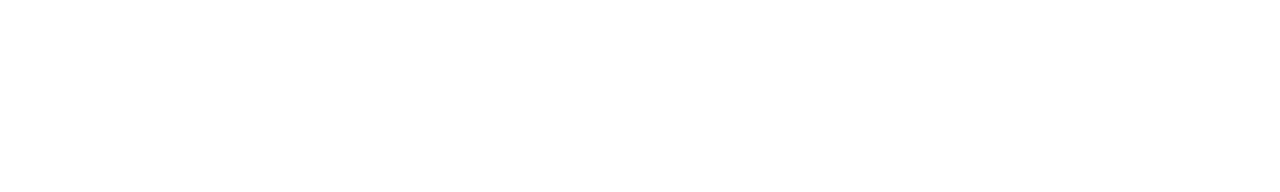
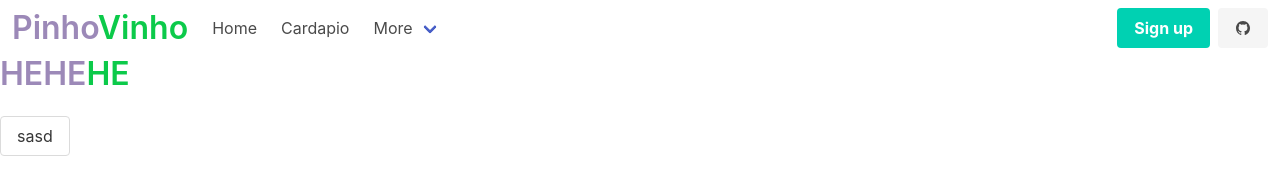
Before and after one commit to pinhotx/pinhovinho, a website: page index.html in a window 1280 px wide. Drawn offline with nearby package versions, Linux system fonts and the light colour scheme.

Commit message:
✨ Add a navbar

```diff
--- a/index.html
+++ b/index.html
@@ -3,9 +3,86 @@
 <head>
   <meta charset="UTF-8">
   <meta name="viewport" content="width=device-width, initial-scale=1.0">
+  <link rel="stylesheet" href="node_modules/bulma/css/bulma.min.css">
+  <link rel="stylesheet" href="base/styles.css">
   <title>PinhoVinho</title>
 </head>
 <body>
 
+  <header>
+    <nav id="n-bar" class="navbar" role="navigation" aria-label="main navigation">
+      <div class="navbar-brand">
+        <a class="navbar-item" href="./index.html">
+          <h1 class="title">
+            Pinho<span class="">Vinho</span>
+          </h1>
+        </a>
+
+        <a role="button" class="navbar-burger" aria-label="menu" aria-expanded="false">
+          <span aria-hidden="true"></span>
+          <span aria-hidden="true"></span>
+          <span aria-hidden="true"></span>
+        </a>
+      </div>
+
+      <div id="navbarBasicExample" class="navbar-menu">
+        <div class="navbar-start">
+          <a class="navbar-item" href="./index.html">
+            Home
+          </a>
+
+          <a class="navbar-item" href="./menu.html">
+            Cardapio
+          </a>
+
+          <div class="navbar-item has-dropdown is-hoverable">
+            <a class="navbar-link">
+              More
+            </a>
+
+            <div class="navbar-dropdown">
+              <a class="navbar-item">
+                About
+              </a>
+              <a class="navbar-item">
+                Jobs
+              </a>
+              <a class="navbar-item">
+                Contact
+              </a>
+              <hr class="navbar-divider">
+              <a class="navbar-item" href="https://github.com/pinhotx/pinhovinho">
+                <ion-icon name="logo-github"></ion-icon>Código Fonte
+              </a>
+            </div>
+          </div>
+        </div>
+
+        <div class="navbar-end">
+          <div class="navbar-item">
+            <div class="buttons">
+              <a class="button is-primary">
+                <strong>Sign up</strong>
+              </a>
+              <a class="button is-light" href="https://github.com/pinhotx">
+                <ion-icon name="logo-github"></ion-icon>
+              </a>
+            </div>
+          </div>
+        </div>
+      </div>
+
+    </nav>
+  </header>
+
+  <main>
+  <h1 class="title">HEHE<span>HE</span></h1>
+  <button class="button">sasd</button>
+
+  </main>
+
 </body>
+<!-- Importação da biblioteca de Icones do Ionic -->
+<script type="module" src="https://unpkg.com/ionicons@7.1.0/dist/ionicons/ionicons.esm.js"></script>
+<script nomodule src="https://unpkg.com/ionicons@7.1.0/dist/ionicons/ionicons.js"></script>
 </html>
```
